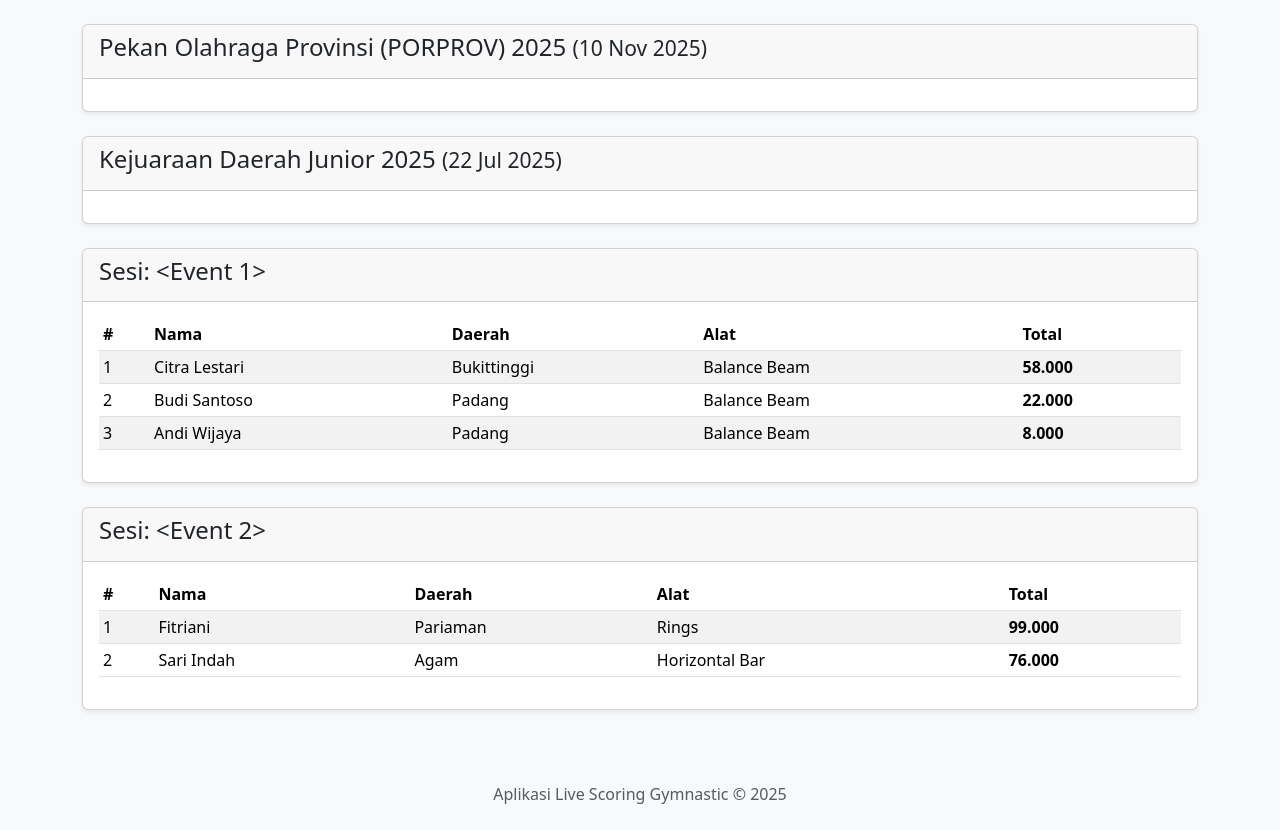
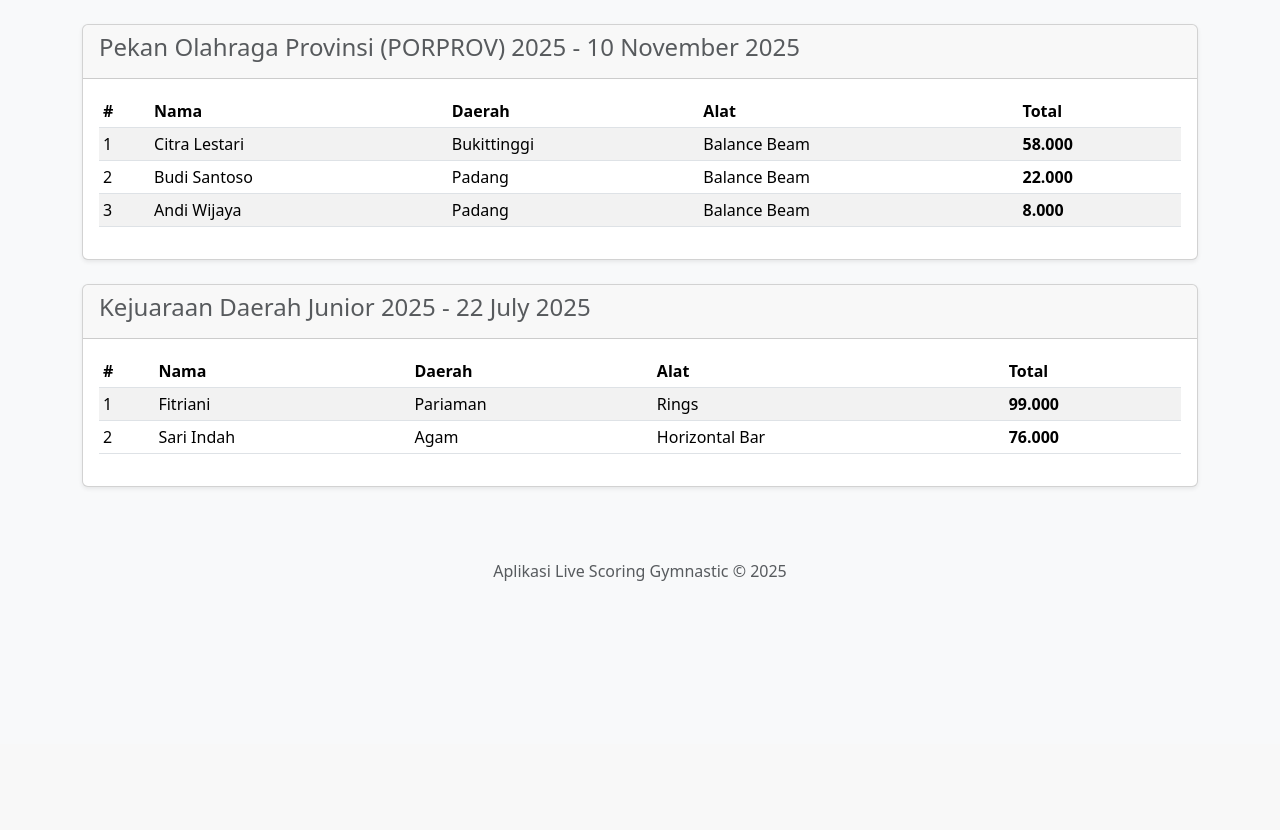
Before and after one commit to batrianugrah/GymnasticsScoring, a Flask app: page /history in a window 1280 px wide. Shown: the part 56-886 px from the top of the page. After the commit the page ends 637 px from the top, so only its background shows below. Run offline with Flask 3, Linux system fonts and the light colour scheme.

Commit message:
penambahan nama event di riwayat

```diff
--- a/templates/riwayat.html
+++ b/templates/riwayat.html
@@ -3,11 +3,11 @@
 
 {% block content %}
 {% for event, scores in riwayat.items() %}
-<div class="card shadow-sm mb-4">
+<!-- <div class="card shadow-sm mb-4">
     <div class="card-header"><h4>{{ event.nama }} <small>({{ event.tanggal.strftime('%d %b %Y') }})</small></h4></div>
     <div class="card-body">
-        </div>
-</div>
+    </div>
+</div> -->
 {% else %}
     <div class="alert alert-info">Belum ada riwayat pertandingan.</div>
 {% endfor %}
@@ -15,7 +15,7 @@
 {% for sesi, skor_list in riwayat.items() %}
     <div class="card shadow-sm mb-4">
         <div class="card-header">
-            <h4>Sesi: {{ sesi }}</h4>
+            <h4 class="text-muted">{{ skor_list[0].event.nama }} - {{ skor_list[0].event.tanggal.strftime('%d %B %Y') }}</h4>
         </div>
         <div class="card-body">
             <div class="table-responsive">
```
